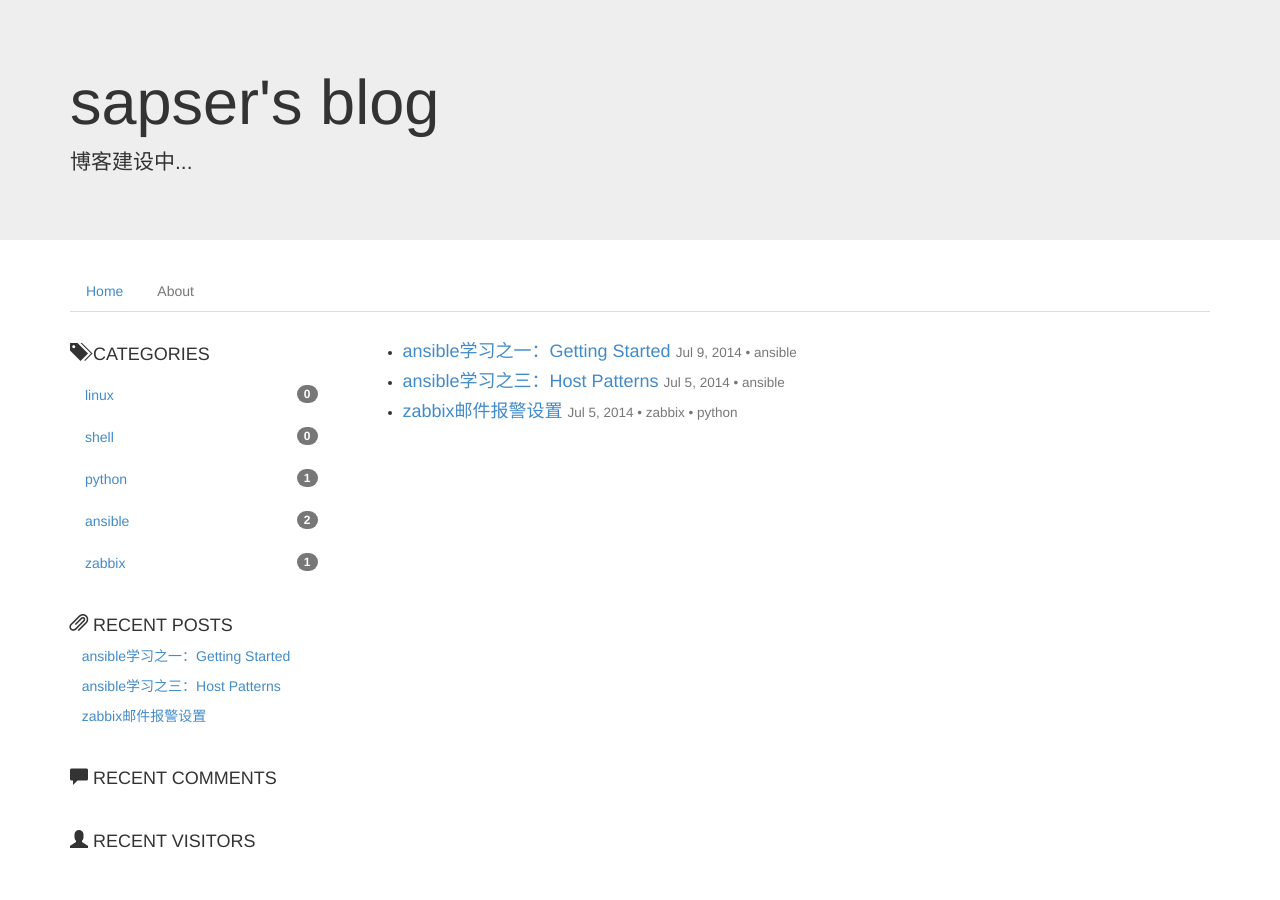
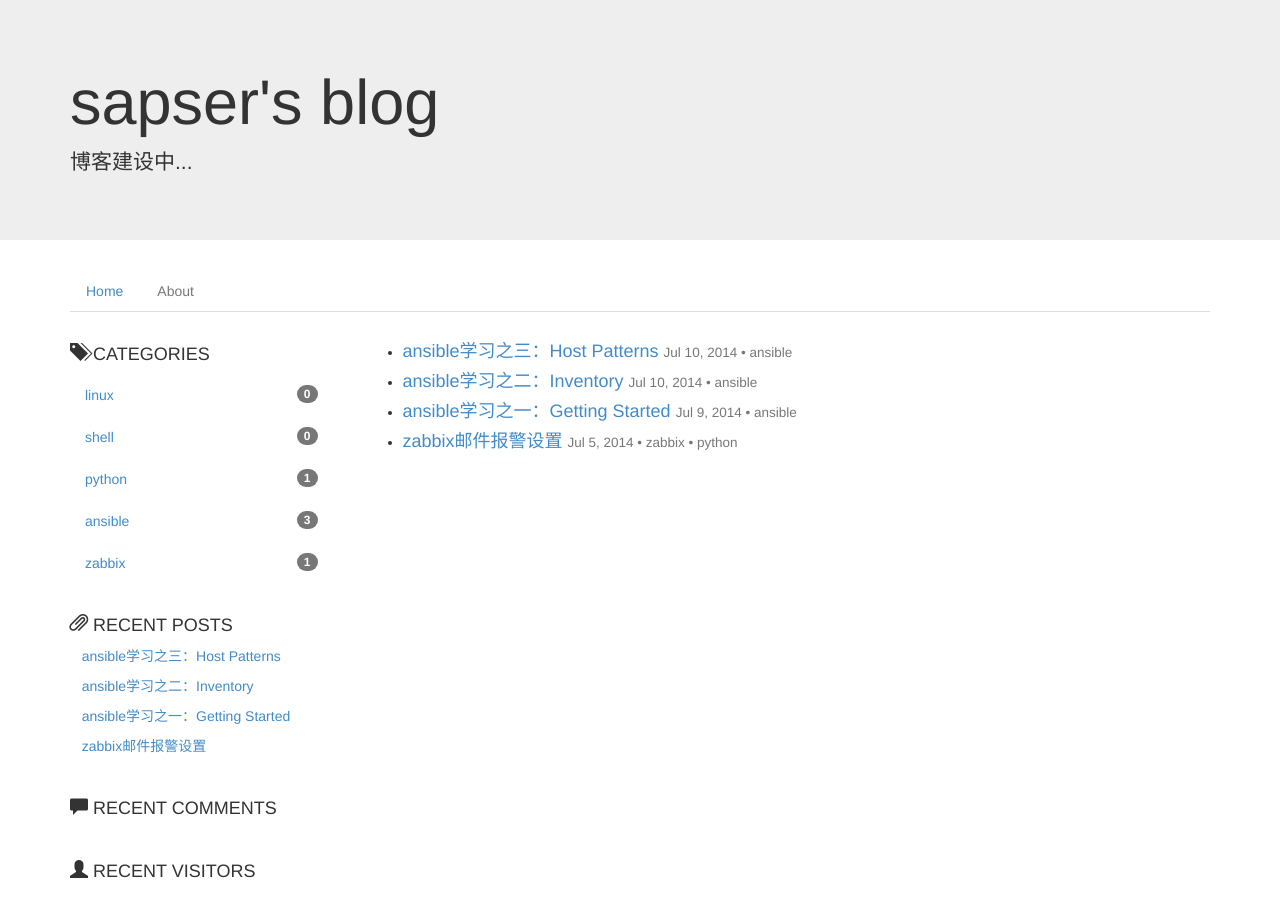
Before and after one commit to sapser/sapser.github.io, a Jekyll site: the page built from index.html, in a window 1280 px wide. Built offline with Jekyll 4.4.1, drawn with Linux system fonts in a browser that asks for light colours; Markdown is read by kramdown in place of the engine named in the settings; comment, search, counter and statistics services are not loaded; some of the changed lines change nothing that is shown.

Commit message:
添加新博文2014-07-10-ansible-inventory.md

````diff
--- a/_posts/2014-07-05-ansible-host-pattern.md
+++ b/_posts/2014-07-10-ansible-host-pattern.md
@@ -1,7 +1,7 @@
 ---
 layout: post
 title: "ansible学习之三：Host Patterns"
-date: 2014-07-05 22:07:00 +0800
+date: 2014-07-10 22:07:00 +0800
 categories: ansible
 ---
 
--- /dev/null
+++ b/_posts/2014-07-10-ansible-inventory.md
@@ -0,0 +1,146 @@
+---
+layout: post
+title:  "ansible学习之二：Inventory"
+date:   2014-07-10 13:37:38
+categories: ansible
+---
+
+ansible可以到多个远程主机执行任务，这些主机信息默认保存在/etc/ansible/hosts文件，可以通过配置文件ansible.cfg的`hostfile`指令修改该默认路径，关于配置文件ansible.cfg不会单独讲，具体请看官方文档：[The Ansible Configuration File](http://docs.ansible.com/intro_configuration.html)
+
+<br />
+hosts文件保存所有远程主机的信息，其中大括号表示一个主机组，一个组可以包含一个或多个主机，当你操作一个组的时候也就表示操作该组下的所有主机：
+
+```bash
+192.168.1.1
+192.168.1.2
+
+[webserver]
+192.168.1.3:32222          #额外指定连接端口，默认使用22端口
+192.168.1.4
+
+[dbserver]
+192.168.1.5
+jumper ansible_ssh_port=5555 ansible_ssh_host=192.168.1.50          #为一个主机指定别名
+```
+
+
+在hosts文件中使用通配符：
+
+```bash
+[webservers]
+192.168.1.[1:50]      #匹配192.168.1.1~192.168.1.50
+
+[databases]
+db-[a:f].example.com
+```
+
+
+为每个主机指定连接类型和连接用户：
+
+```bash
+[targets]
+localhost              ansible_connection=local
+other1.example.com     ansible_connection=ssh        ansible_ssh_user=mpdehaan
+other2.example.com     ansible_connection=ssh        ansible_ssh_user=mdehaan
+```
+
+
+可以为每个主机单独指定一些变量，这些变量随后可以在playbooks中使用：
+
+```bash
+[atlanta]
+host1 http_port=80 maxRequestsPerChild=808
+host2 http_port=303 maxRequestsPerChild=909
+```
+
+
+也可以为一个组指定变量，组内每个主机都可以使用该变量：
+
+```bash
+[atlanta]
+host1
+host2
+
+[atlanta:vars]
+ntp_server=ntp.atlanta.example.com
+proxy=proxy.atlanta.example.com
+```
+
+
+组可以包含其他组：
+
+```bash
+[atlanta]
+host1
+host2
+
+[raleigh]
+host2
+host3
+
+[southeast:children]
+atlanta
+raleigh
+
+[southeast:vars]
+some_server=foo.southeast.example.com
+halon_system_timeout=30
+self_destruct_countdown=60
+escape_pods=2
+
+[usa:children]
+southeast
+northeast
+southwest
+northwest
+```
+
+
+<br />
+为host和group定义一些比较复杂的变量时（如array、hash），在hosts文件中不好实现同时也造成hosts文件臃肿不美观，这时可以用单独文件保存host和group变量，以`YAML`格式书写变量，如hosts文件路径为：
+
+```
+/etc/ansible/hosts
+```
+则host和group变量目录结构：
+
+```
+/etc/ansible/host_vars/all           #host_vars目录用于存放host变量，all文件对所有主机有效
+/etc/ansible/group_vars/all          #group_vars目录用于存放group变量，all文件对所有组有效
+/etc/ansible/host_vars/foosball      #文件foosball要和hosts里面定义的主机名一样，表示只对foosball主机有效
+/etc/ansible/group_vars/raleigh      #文件raleigh要和hosts里面定义的组名一样，表示对raleigh组下的所有主机有效
+```
+
+这里/etc/ansible/group_vars/raleigh格式如下：
+
+```yaml
+---     #YAML格式要求
+ntp_server: acme.example.org          #变量名:变量值
+database_server: storage.example.org
+```
+
+
+<br />
+hosts文件支持一些特定指令，上面已经使用了其中几个，所有支持的指令如下：
+
+```
+ansible_ssh_host：指定主机别名对应的真实IP，如：251  ansible_ssh_host=183.60.41.251，随后连接该主机无须指定完整IP，只需指定251就行
+ansible_ssh_port：指定连接到这个主机的ssh端口，默认22
+ansible_ssh_user：连接到该主机的ssh用户
+ansible_ssh_pass：连接到该主机的ssh密码，建议使用私钥或在命令行指定-k选项输入
+ansible_sudo_pass：sudo密码
+ansible_connection：连接类型，可以是local、ssh或paramiko，ansible1.2之前默认为paramiko
+ansible_ssh_private_key_file：私钥文件路径
+ansible_shell_type：目标系统的shell类型，默认为sh
+ansible_python_interpreter：python解释器路径，默认是/usr/bin/python，但是如要要连*BSD系统的话，就需要该指令修改python路径
+ansible_*_interpreter：这里的"*"可以是ruby或perl或其他语言的解释器，作用和ansible_python_interpreter类似
+```
+
+例子：
+
+```bash
+some_host         ansible_ssh_port=2222     ansible_ssh_user=manager
+aws_host          ansible_ssh_private_key_file=/home/example/.ssh/aws.pem
+freebsd_host      ansible_python_interpreter=/usr/local/bin/python
+ruby_module_host  ansible_ruby_interpreter=/usr/bin/ruby.1.9.3
+```
````
